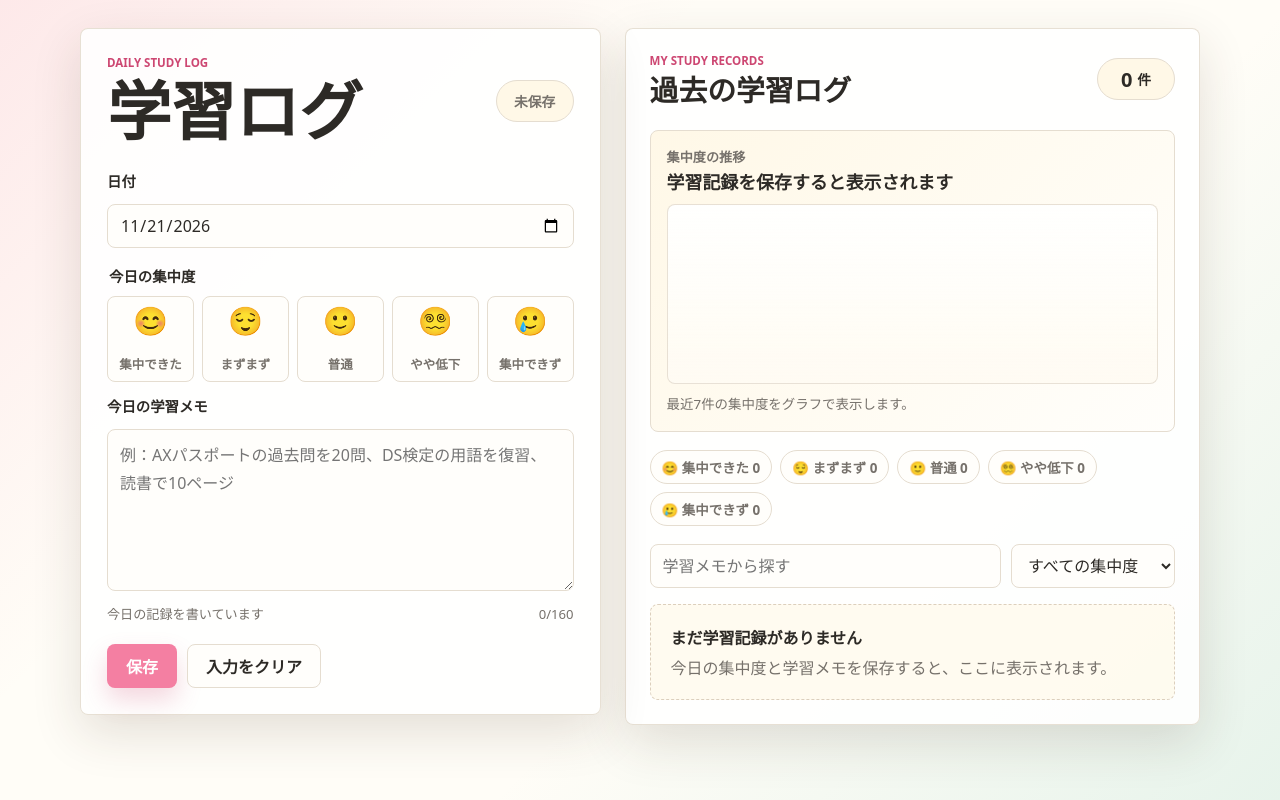
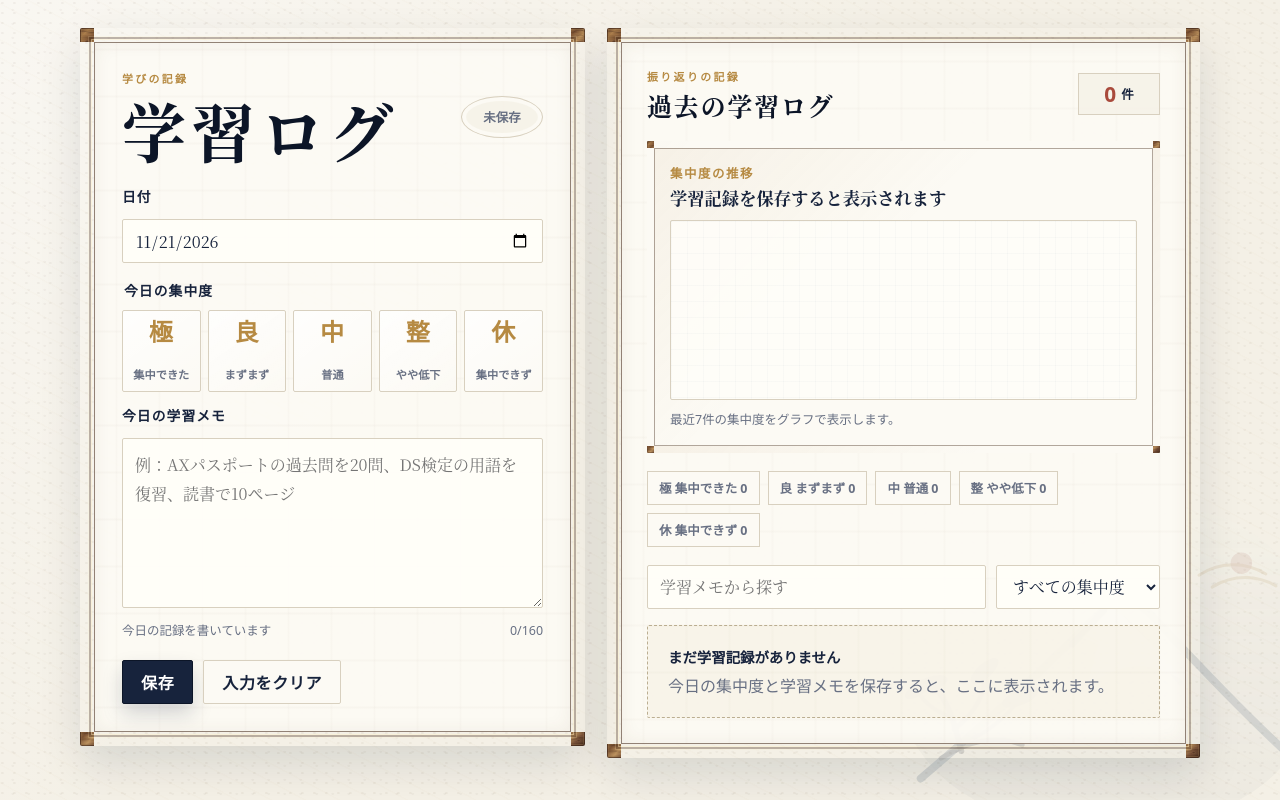
Before and after one commit to ytadano521/my-study-log, a plain HTML site: page index.html in a window 1280 px wide. Drawn offline with Linux system fonts and the light colour scheme.

Commit message:
和風テイストに変更
Co-authored-by: Copilot <223556219+Copilot@users.noreply.github.com>

```diff
--- a/app.js
+++ b/app.js
@@ -3,27 +3,27 @@ const STORAGE_KEY = "tiny-diary.entries.v1";
 const moods = {
   happy: {
     label: "集中できた",
-    face: "😊",
+    face: "極",
     score: 5,
   },
   calm: {
     label: "まずまず",
-    face: "😌",
+    face: "良",
     score: 4,
   },
   normal: {
     label: "普通",
-    face: "🙂",
+    face: "中",
     score: 3,
   },
   tired: {
     label: "やや低下",
-    face: "😵‍💫",
+    face: "整",
     score: 2,
   },
   sad: {
     label: "集中できず",
-    face: "🥲",
+    face: "休",
     score: 1,
   },
 };
@@ -271,14 +271,14 @@ function createBiorhythmSvg(recentEntries) {
     >
       <defs>
         <linearGradient id="rhythm-line-gradient" x1="0%" y1="0%" x2="100%" y2="0%">
-          <stop offset="0%" stop-color="#6aa9ff" />
-          <stop offset="45%" stop-color="#79c7b3" />
-          <stop offset="75%" stop-color="#ffd166" />
-          <stop offset="100%" stop-color="#f47fa2" />
+          <stop offset="0%" stop-color="#284b73" />
+          <stop offset="45%" stop-color="#6f7f69" />
+          <stop offset="75%" stop-color="#b68a42" />
+          <stop offset="100%" stop-color="#a94a3c" />
         </linearGradient>
         <linearGradient id="rhythm-area-gradient" x1="0%" y1="0%" x2="0%" y2="100%">
-          <stop offset="0%" stop-color="#f47fa2" stop-opacity="0.24" />
-          <stop offset="100%" stop-color="#6aa9ff" stop-opacity="0.03" />
+          <stop offset="0%" stop-color="#284b73" stop-opacity="0.22" />
+          <stop offset="100%" stop-color="#b68a42" stop-opacity="0.03" />
         </linearGradient>
       </defs>
       <g class="rhythm-grid" aria-hidden="true">
--- a/index.html
+++ b/index.html
@@ -7,11 +7,14 @@
     <link rel="stylesheet" href="styles.css" />
   </head>
   <body>
+    <div class="japanese-landscape" aria-hidden="true">
+      <img src="assets/japanese-study-landscape.svg" alt="" />
+    </div>
     <main class="app-shell">
       <section class="editor-panel" aria-labelledby="app-title">
         <div class="brand-row">
           <div>
-            <p class="eyebrow">daily study log</p>
+            <p class="eyebrow">学びの記録</p>
             <h1 id="app-title">学習ログ</h1>
           </div>
           <div class="save-state" id="save-state" aria-live="polite">未保存</div>
@@ -26,27 +29,27 @@
             <div class="mood-grid" id="mood-grid">
               <label class="mood-option">
                 <input type="radio" name="mood" value="happy" required />
-                <span class="mood-face">😊</span>
+                <span class="mood-face">極</span>
                 <span>集中できた</span>
               </label>
               <label class="mood-option">
                 <input type="radio" name="mood" value="calm" />
-                <span class="mood-face">😌</span>
+                <span class="mood-face">良</span>
                 <span>まずまず</span>
               </label>
               <label class="mood-option">
                 <input type="radio" name="mood" value="normal" />
-                <span class="mood-face">🙂</span>
+                <span class="mood-face">中</span>
                 <span>普通</span>
               </label>
               <label class="mood-option">
                 <input type="radio" name="mood" value="tired" />
-                <span class="mood-face">😵‍💫</span>
+                <span class="mood-face">整</span>
                 <span>やや低下</span>
               </label>
               <label class="mood-option">
                 <input type="radio" name="mood" value="sad" />
-                <span class="mood-face">🥲</span>
+                <span class="mood-face">休</span>
                 <span>集中できず</span>
               </label>
             </div>
@@ -76,7 +79,7 @@
       <section class="history-panel" aria-labelledby="history-title">
         <div class="history-header">
           <div>
-            <p class="eyebrow">my study records</p>
+            <p class="eyebrow">振り返りの記録</p>
             <h2 id="history-title">過去の学習ログ</h2>
           </div>
           <div class="stats-strip" aria-label="記録数">
--- a/styles.css
+++ b/styles.css
@@ -1,18 +1,23 @@
 :root {
-  --paper: #fffdf7;
-  --ink: #2d2a26;
-  --muted: #76716b;
-  --line: #e5ddd0;
-  --panel: #ffffff;
-  --pink: #f47fa2;
-  --pink-dark: #cd4772;
-  --mint: #79c7b3;
-  --yellow: #ffd166;
-  --sky: #6aa9ff;
-  --lavender: #b28dff;
-  --shadow: 0 18px 50px rgba(63, 44, 29, 0.14);
+  --ink: #17233c;
+  --ink-deep: #0c1527;
+  --indigo: #284b73;
+  --indigo-light: #5f7e9e;
+  --paper: #f4f0e6;
+  --paper-light: #fcfaf4;
+  --wood-light: #b58a55;
+  --wood-mid: #8a6040;
+  --wood-dark: #5f402b;
+  --wood-line: #49301f;
+  --gold: #b68a42;
+  --vermilion: #a94a3c;
+  --sage: #6f7f69;
+  --line: #d8d0bf;
+  --muted: #687083;
+  --shadow: 0 18px 44px rgba(12, 21, 39, 0.12);
   font-family:
-    "Hiragino Kaku Gothic ProN", "Yu Gothic", "Meiryo", system-ui, sans-serif;
+    "Yu Mincho", "Hiragino Mincho ProN", "Noto Serif CJK JP",
+    "Yu Gothic", system-ui, sans-serif;
 }
 
 * {
@@ -23,10 +28,35 @@ body {
   min-height: 100vh;
   margin: 0;
   color: var(--ink);
-  background:
-    linear-gradient(135deg, rgba(244, 127, 162, 0.16), transparent 34%),
-    linear-gradient(315deg, rgba(121, 199, 179, 0.18), transparent 38%),
-    var(--paper);
+  background-color: var(--paper);
+  background-image:
+    radial-gradient(ellipse at 20% 30%, rgba(95, 64, 43, 0.055) 0 1px, transparent 1.8px),
+    radial-gradient(ellipse at 80% 70%, rgba(95, 64, 43, 0.045) 0 1px, transparent 1.8px),
+    repeating-linear-gradient(28deg, transparent 0 14px, rgba(182, 138, 66, 0.018) 15px 16px),
+    linear-gradient(135deg, rgba(255, 255, 255, 0.48), transparent 45%);
+  background-size: 12px 10px, 16px 14px, 100% 100%, 100% 100%;
+}
+
+.japanese-landscape {
+  position: fixed;
+  right: -42px;
+  bottom: -18px;
+  z-index: 0;
+  width: min(38vw, 430px);
+  opacity: 0.24;
+  pointer-events: none;
+  filter: saturate(0.72) contrast(1.08);
+}
+
+.japanese-landscape img {
+  display: block;
+  width: 100%;
+  height: auto;
+}
+
+.app-shell {
+  position: relative;
+  z-index: 1;
 }
 
 button,
@@ -42,8 +72,8 @@ button {
 
 .app-shell {
   display: grid;
-  grid-template-columns: minmax(320px, 0.95fr) minmax(360px, 1.05fr);
-  gap: 24px;
+  grid-template-columns: minmax(320px, 0.92fr) minmax(380px, 1.08fr);
+  gap: 22px;
   width: min(1120px, calc(100% - 32px));
   margin: 0 auto;
   padding: 28px 0;
@@ -51,22 +81,59 @@ button {
 
 .editor-panel,
 .history-panel {
+  position: relative;
   min-width: 0;
-  border: 1px solid rgba(229, 221, 208, 0.9);
-  border-radius: 8px;
-  background: rgba(255, 255, 255, 0.88);
-  box-shadow: var(--shadow);
+  border: 14px solid transparent;
+  border-image-source: url("assets/real-wood-frame.svg");
+  border-image-slice: 64;
+  border-image-width: 14px;
+  border-image-repeat: stretch;
+  border-radius: 2px;
+  background:
+    repeating-linear-gradient(
+      90deg,
+      transparent 0 21px,
+      rgba(95, 64, 43, 0.018) 22px 23px,
+      transparent 24px 43px
+    ),
+    repeating-linear-gradient(
+      0deg,
+      transparent 0 23px,
+      rgba(95, 64, 43, 0.022) 24px 25px,
+      transparent 26px 47px
+    ),
+    rgba(252, 250, 244, 0.96);
+  background-clip: padding-box;
+  box-shadow:
+    0 18px 44px rgba(12, 21, 39, 0.12),
+    inset 0 0 0 1px rgba(73, 48, 31, 0.58),
+    inset 0 0 18px rgba(95, 64, 43, 0.08);
+}
+
+.editor-panel::before,
+.history-panel::before {
+  content: "";
+  position: absolute;
+  top: -5px;
+  right: -5px;
+  bottom: -5px;
+  left: -5px;
+  border: 2px solid rgba(73, 48, 31, 0.34);
+  box-shadow:
+    inset 0 0 0 1px rgba(255, 238, 194, 0.38),
+    0 0 0 1px rgba(255, 238, 194, 0.16);
+  pointer-events: none;
 }
 
 .editor-panel {
   position: sticky;
   top: 24px;
   align-self: start;
-  padding: 26px;
+  padding: 28px;
 }
 
 .history-panel {
-  padding: 24px;
+  padding: 26px;
 }
 
 .brand-row,
@@ -83,30 +150,33 @@ button {
 .history-header {
   justify-content: space-between;
   gap: 16px;
-  margin-bottom: 24px;
+  margin-bottom: 22px;
 }
 
 .eyebrow {
-  margin: 0 0 6px;
-  color: var(--pink-dark);
-  font-size: 0.72rem;
+  margin: 0 0 8px;
+  color: var(--gold);
+  font-family: "Yu Gothic", "Hiragino Kaku Gothic ProN", system-ui, sans-serif;
+  font-size: 0.68rem;
   font-weight: 800;
-  letter-spacing: 0;
-  text-transform: uppercase;
+  letter-spacing: 0.22em;
 }
 
 h1,
 h2 {
   margin: 0;
+  color: var(--ink-deep);
+  font-weight: 700;
   line-height: 1.1;
+  letter-spacing: 0.08em;
 }
 
 h1 {
-  font-size: clamp(2.2rem, 5vw, 4.2rem);
+  font-size: clamp(2.3rem, 5vw, 4.1rem);
 }
 
 h2 {
-  font-size: 1.8rem;
+  font-size: 1.55rem;
 }
 
 .save-state,
@@ -114,14 +184,19 @@ h2 {
   display: inline-flex;
   align-items: center;
   justify-content: center;
-  min-width: 78px;
+  min-width: 82px;
   min-height: 42px;
   border: 1px solid var(--line);
-  border-radius: 999px;
-  background: #fff8e7;
+  background: rgba(244, 240, 230, 0.74);
   color: var(--muted);
-  font-size: 0.86rem;
-  font-weight: 700;
+  font-family: "Yu Gothic", system-ui, sans-serif;
+  font-size: 0.78rem;
+  font-weight: 800;
+}
+
+.save-state {
+  border-radius: 50%;
+  box-shadow: inset 0 0 0 4px var(--paper-light);
 }
 
 .stats-strip {
@@ -130,7 +205,8 @@ h2 {
 }
 
 .stats-strip strong {
-  font-size: 1.25rem;
+  color: var(--vermilion);
+  font-size: 1.3rem;
 }
 
 .diary-form {
@@ -141,8 +217,10 @@ h2 {
 .field-label,
 .mood-field legend {
   color: var(--ink);
-  font-size: 0.9rem;
-  font-weight: 800;
+  font-family: "Yu Gothic", system-ui, sans-serif;
+  font-size: 0.86rem;
+  font-weight: 900;
+  letter-spacing: 0.08em;
 }
 
 input[type="date"],
@@ -151,8 +229,8 @@ select,
 textarea {
   width: 100%;
   border: 1px solid var(--line);
-  border-radius: 8px;
-  background: #fffefb;
+  border-radius: 2px;
+  background: rgba(255, 254, 249, 0.92);
   color: var(--ink);
   outline: none;
   transition:
@@ -172,14 +250,14 @@ textarea {
   min-height: 138px;
   resize: vertical;
   padding: 12px;
-  line-height: 1.7;
+  line-height: 1.8;
 }
 
 input:focus,
 select:focus,
 textarea:focus {
-  border-color: var(--pink);
-  box-shadow: 0 0 0 4px rgba(244, 127, 162, 0.16);
+  border-color: var(--indigo);
+  box-shadow: 0 0 0 3px rgba(40, 75, 115, 0.12);
   background: #fff;
 }
 
@@ -193,22 +271,25 @@ textarea:focus {
 .mood-grid {
   display: grid;
   grid-template-columns: repeat(5, minmax(0, 1fr));
-  gap: 8px;
+  gap: 7px;
   margin-top: 10px;
 }
 
 .mood-option {
   position: relative;
   display: grid;
-  min-height: 86px;
+  min-height: 82px;
   place-items: center;
-  gap: 5px;
+  gap: 4px;
   border: 1px solid var(--line);
-  border-radius: 8px;
-  background: #fffefb;
+  border-radius: 2px;
+  background:
+    linear-gradient(145deg, rgba(255, 255, 255, 0.82), transparent),
+    var(--paper-light);
   color: var(--muted);
-  font-size: 0.78rem;
-  font-weight: 800;
+  font-family: "Yu Gothic", system-ui, sans-serif;
+  font-size: 0.7rem;
+  font-weight: 900;
   text-align: center;
   transition:
     transform 160ms ease,
@@ -219,8 +300,8 @@ textarea:focus {
 }
 
 .mood-option:hover {
-  transform: translateY(-1px);
-  border-color: rgba(244, 127, 162, 0.6);
+  transform: translateY(-2px);
+  border-color: var(--indigo-light);
 }
 
 .mood-option input {
@@ -231,22 +312,29 @@ textarea:focus {
 }
 
 .mood-option:has(input:checked) {
-  border-color: var(--pink);
-  background: #fff1f6;
-  color: var(--pink-dark);
-  box-shadow: 0 10px 22px rgba(244, 127, 162, 0.18);
+  border-color: var(--indigo);
+  background: var(--ink);
+  color: #fff;
+  box-shadow: 0 9px 18px rgba(23, 35, 60, 0.18);
 }
 
 .mood-face {
-  font-size: 1.75rem;
+  color: var(--gold);
+  font-size: 1.5rem;
   line-height: 1;
+  letter-spacing: 0.04em;
+}
+
+.mood-option:has(input:checked) .mood-face {
+  color: #dcb969;
 }
 
 .note-meta {
   justify-content: space-between;
   gap: 12px;
   color: var(--muted);
-  font-size: 0.82rem;
+  font-family: "Yu Gothic", system-ui, sans-serif;
+  font-size: 0.78rem;
 }
 
 .action-row {
@@ -260,10 +348,12 @@ textarea:focus {
 .ghost-button,
 .entry-actions button {
   min-height: 44px;
-  border-radius: 8px;
+  border-radius: 2px;
   border: 1px solid transparent;
   padding: 0 18px;
-  font-weight: 800;
+  font-family: "Yu Gothic", system-ui, sans-serif;
+  font-weight: 900;
+  letter-spacing: 0.04em;
   transition:
     transform 160ms ease,
     box-shadow 160ms ease,
@@ -272,26 +362,29 @@ textarea:focus {
 }
 
 .primary-button {
-  background: var(--pink);
-  color: white;
-  box-shadow: 0 12px 24px rgba(205, 71, 114, 0.22);
+  border-color: var(--ink-deep);
+  background: var(--ink);
+  color: #fff;
+  box-shadow: 0 10px 20px rgba(23, 35, 60, 0.18);
 }
 
 .primary-button:hover {
   transform: translateY(-1px);
-  box-shadow: 0 14px 28px rgba(205, 71, 114, 0.28);
+  background: var(--indigo);
+  box-shadow: 0 12px 24px rgba(23, 35, 60, 0.22);
 }
 
 .ghost-button,
 .entry-actions button {
   border-color: var(--line);
-  background: #fffefb;
+  background: var(--paper-light);
   color: var(--ink);
 }
 
 .ghost-button:hover,
 .entry-actions button:hover {
-  border-color: var(--pink);
+  border-color: var(--indigo);
+  color: var(--indigo);
 }
 
 .summary-row {
@@ -304,33 +397,44 @@ textarea:focus {
   display: grid;
   gap: 10px;
   margin-bottom: 18px;
-  border: 1px solid var(--line);
-  border-radius: 8px;
-  background: linear-gradient(135deg, #fff8e7, #fffefb);
+  border: 7px solid transparent;
+  border-image-source: url("assets/real-wood-frame.svg");
+  border-image-slice: 64;
+  border-image-width: 7px;
+  border-image-repeat: stretch;
+  border-radius: 1px;
+  background:
+    linear-gradient(135deg, rgba(182, 138, 66, 0.08), transparent 42%),
+    var(--paper-light);
+  box-shadow: inset 0 0 0 1px rgba(73, 48, 31, 0.42);
   padding: 16px;
 }
 
 .biorhythm-label {
   margin: 0 0 4px;
-  color: var(--muted);
-  font-size: 0.82rem;
+  color: var(--gold);
+  font-family: "Yu Gothic", system-ui, sans-serif;
+  font-size: 0.78rem;
   font-weight: 900;
+  letter-spacing: 0.12em;
 }
 
 .biorhythm strong {
   display: block;
-  font-size: 1.12rem;
+  font-size: 1.08rem;
   line-height: 1.35;
 }
 
 .rhythm-chart {
   min-height: 180px;
   overflow: hidden;
-  border: 1px solid rgba(229, 221, 208, 0.86);
-  border-radius: 8px;
+  border: 1px solid var(--line);
+  border-radius: 2px;
   background:
-    linear-gradient(180deg, rgba(255, 255, 255, 0.86), rgba(255, 248, 231, 0.42)),
-    #fffefb;
+    linear-gradient(rgba(40, 75, 115, 0.025) 1px, transparent 1px),
+    linear-gradient(90deg, rgba(40, 75, 115, 0.025) 1px, transparent 1px),
+    rgba(255, 254, 249, 0.84);
+  background-size: 16px 16px;
 }
 
 .rhythm-svg {
@@ -340,8 +444,8 @@ textarea:focus {
 }
 
 .rhythm-grid line {
-  stroke: rgba(118, 113, 107, 0.22);
-  stroke-dasharray: 4 5;
+  stroke: rgba(23, 35, 60, 0.16);
+  stroke-dasharray: 3 6;
   stroke-width: 1;
 }
 
@@ -354,22 +458,25 @@ textarea:focus {
   stroke: url("#rhythm-line-gradient");
   stroke-linecap: round;
   stroke-linejoin: round;
-  stroke-width: 5;
-  filter: drop-shadow(0 7px 10px rgba(205, 71, 114, 0.18));
+  stroke-width: 4;
+  filter: drop-shadow(0 5px 7px rgba(23, 35, 60, 0.12));
 }
 
 .rhythm-point circle {
-  fill: #fffefb;
-  stroke: var(--pink);
+  fill: var(--paper-light);
+  stroke: var(--indigo);
   stroke-width: 3;
 }
 
 .rhythm-point text {
+  font-family: "Yu Mincho", serif;
   font-size: 14px;
+  font-weight: 800;
 }
 
 .rhythm-axis-label {
   fill: var(--muted);
+  font-family: "Yu Gothic", system-ui, sans-serif;
   font-size: 10px;
   font-weight: 800;
 }
@@ -377,7 +484,8 @@ textarea:focus {
 .biorhythm-detail {
   margin: 0;
   color: var(--muted);
-  font-size: 0.84rem;
+  font-family: "Yu Gothic", system-ui, sans-serif;
+  font-size: 0.78rem;
   line-height: 1.6;
 }
 
@@ -386,12 +494,13 @@ textarea:focus {
   align-items: center;
   gap: 6px;
   min-height: 34px;
-  border-radius: 999px;
   border: 1px solid var(--line);
-  background: #fffefb;
+  border-radius: 0;
+  background: var(--paper-light);
   padding: 0 11px;
   color: var(--muted);
-  font-size: 0.84rem;
+  font-family: "Yu Gothic", system-ui, sans-serif;
+  font-size: 0.78rem;
   font-weight: 800;
 }
 
@@ -418,15 +527,17 @@ textarea:focus {
 .empty-state {
   display: grid;
   gap: 6px;
-  border: 1px dashed #dccfbd;
-  border-radius: 8px;
-  background: rgba(255, 248, 231, 0.62);
+  border: 1px dashed #bbae91;
+  border-radius: 2px;
+  background: rgba(182, 138, 66, 0.055);
   padding: 20px;
   color: var(--muted);
+  font-family: "Yu Gothic", system-ui, sans-serif;
 }
 
 .empty-state strong {
   color: var(--ink);
+  font-size: 0.9rem;
 }
 
 .entry-list {
@@ -441,8 +552,16 @@ textarea:focus {
   display: grid;
   gap: 12px;
   border: 1px solid var(--line);
-  border-radius: 8px;
-  background: #fffefb;
+  border-left: 5px solid var(--wood-mid);
+  border-radius: 1px;
+  background:
+    repeating-linear-gradient(
+      90deg,
+      transparent 0 27px,
+      rgba(95, 64, 43, 0.018) 28px 29px
+    ),
+    var(--paper-light);
+  box-shadow: inset 1px 0 0 var(--wood-light);
   padding: 16px;
 }
 
@@ -456,6 +575,7 @@ textarea:focus {
 .entry-date {
   font-size: 1rem;
   font-weight: 900;
+  letter-spacing: 0.04em;
 }
 
 .mood-badge {
@@ -463,18 +583,20 @@ textarea:focus {
   align-items: center;
   gap: 6px;
   min-height: 32px;
-  border-radius: 999px;
+  border: 1px solid var(--line);
+  border-radius: 0;
   padding: 0 10px;
-  background: #fff1f6;
-  color: var(--pink-dark);
-  font-size: 0.82rem;
+  background: rgba(40, 75, 115, 0.06);
+  color: var(--indigo);
+  font-family: "Yu Gothic", system-ui, sans-serif;
+  font-size: 0.76rem;
   font-weight: 900;
 }
 
 .entry-note {
   margin: 0;
-  color: #413c36;
-  line-height: 1.7;
+  color: #354055;
+  line-height: 1.75;
   overflow-wrap: anywhere;
   white-space: pre-wrap;
 }
@@ -488,11 +610,11 @@ textarea:focus {
 .entry-actions button {
   min-height: 38px;
   padding: 0 13px;
-  font-size: 0.85rem;
+  font-size: 0.78rem;
 }
 
 .entry-actions .danger-button {
-  color: #b72b42;
+  color: var(--vermilion);
 }
 
 [hidden] {
@@ -525,10 +647,26 @@ textarea:focus {
     padding: 8px;
   }
 
+  .japanese-landscape {
+    right: -80px;
+    bottom: 34%;
+    width: 280px;
+    opacity: 0.16;
+  }
+
   .editor-panel,
   .history-panel {
     overflow-y: auto;
-    padding: 12px;
+    border-width: 8px;
+    padding: 10px;
+  }
+
+  .editor-panel::before,
+  .history-panel::before {
+    top: 5px;
+    right: 5px;
+    bottom: 5px;
+    left: 5px;
   }
 
   .brand-row,
@@ -543,11 +681,21 @@ textarea:focus {
   }
 
   h1 {
-    font-size: 1.8rem;
+    font-size: 1.75rem;
   }
 
   h2 {
-    font-size: 1.25rem;
+    font-size: 1.2rem;
+  }
+
+  .eyebrow {
+    margin-bottom: 5px;
+  }
+
+  .save-state,
+  .stats-strip {
+    min-width: 64px;
+    min-height: 36px;
   }
 
   .diary-form {
@@ -564,11 +712,11 @@ textarea:focus {
 
   .mood-option {
     min-height: 62px;
-    font-size: 0.64rem;
+    font-size: 0.58rem;
   }
 
   .mood-face {
-    font-size: 1.35rem;
+    font-size: 1.1rem;
   }
 
   .biorhythm,
@@ -586,25 +734,8 @@ textarea:focus {
     padding: 10px;
   }
 
-  .save-state,
-  .stats-strip {
-    align-self: flex-start;
-  }
-
-  .mood-grid {
-    grid-template-columns: repeat(2, minmax(0, 1fr));
-  }
-
-  .mood-option {
-    min-height: 76px;
-  }
-
-  .list-tools select {
-    flex-basis: auto;
-  }
-
   .primary-button,
   .ghost-button {
-    flex: 1 1 150px;
+    flex: 1 1 130px;
   }
 }
```
Also changed, not shown: assets/japanese-study-landscape.svg (added), assets/real-wood-frame.svg (added), 1 other file.
